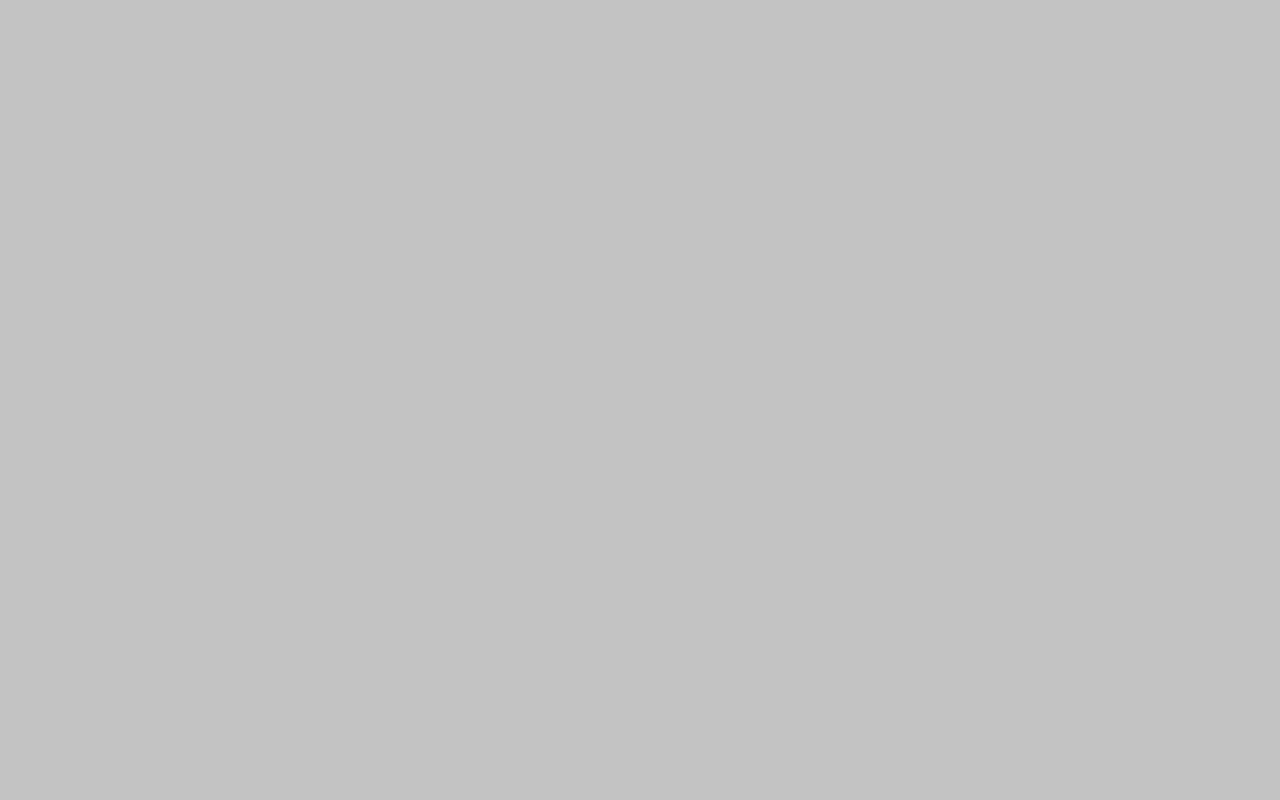
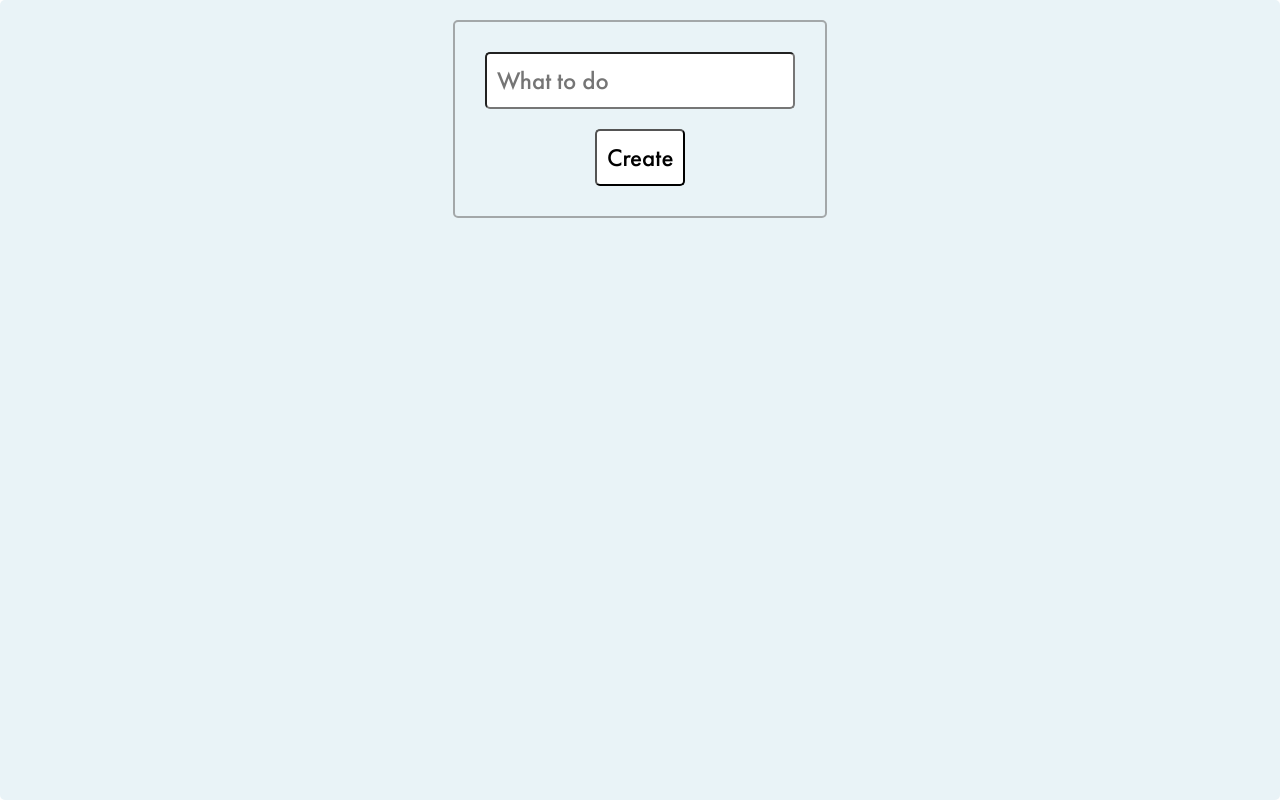
Before and after one commit to VKNagibin/todo-app-hooks-ts, a React (Create React App) app: page / in a window 1280 px wide. Built offline with nearby package versions, Linux system fonts and the light colour scheme.

Commit message:
17:20 12.07.2022 add localStorage

```diff
--- a/package.json
+++ b/package.json
@@ -13,6 +13,7 @@
     "react": "^18.2.0",
     "react-dom": "^18.2.0",
     "react-scripts": "5.0.1",
+    "styled-components": "^5.3.5",
     "typescript": "^4.7.4",
     "web-vitals": "^2.1.4"
   },
@@ -39,5 +40,9 @@
       "last 1 firefox version",
       "last 1 safari version"
     ]
+  },
+  "devDependencies": {
+    "@types/styled-components": "^5.1.25",
+    "nanoid": "^4.0.0"
   }
 }
--- /dev/null
+++ b/src/components/App.tsx
@@ -0,0 +1,110 @@
+import styled from "styled-components";
+import TodoList from "./TodoList";
+import CreateTodo from "./CreateTodo";
+import {nanoid} from "nanoid";
+import {useState, useEffect} from "react";
+
+const AppWrapper = styled.div.attrs({className: "App"})`
+  padding: 20px;
+  width: 100%;
+  min-height: 100vh;
+  background: rgba(134, 190, 208, 0.18);
+  display: flex;
+  flex-direction: column;
+  align-items: center;
+  gap: 50px;
+`
+
+function App() {
+    const [todoArray, setTodoArray] = useState<{content: string, id: string, checked: boolean}[]>([]);
+    const addTodo = (value: string): void => {
+        let prevArray = todoArray.slice();
+        prevArray.push(
+            {
+                content: value,
+                id: nanoid(),
+                checked: false,
+            });
+        setTodoArray(prevArray);
+        setStorageHandler(prevArray);
+    }
+
+    useEffect(() => {
+        try {
+            let json: any = localStorage.getItem("todoArray");
+            json = JSON.parse(json)
+            if (json !== null) {
+                setTodoArray(json)
+            }
+        } catch {
+            localStorage.clear();
+        }
+    },[]);
+
+    const handleDelete = (id: string) => {
+        let prevArray = todoArray.slice();
+        let index = prevArray.findIndex(item => item.id === id);
+        if (index !== -1) {
+            prevArray.splice(index, 1);
+            setTodoArray(prevArray);
+            setStorageHandler(prevArray);
+        }
+    }
+
+    const handleEdit = (id: string, newContent: string) => {
+        let prevArray = todoArray.slice();
+        let index = prevArray.findIndex(item => item.id === id);
+        if (index !== -1) {
+            prevArray[index].content = newContent;
+            setTodoArray(prevArray);
+            setStorageHandler(prevArray);
+        }
+    }
+
+    const handleCheckbox = (id: string) => {
+        let prevArray = todoArray.slice();
+        let index = prevArray.findIndex(item => item.id === id);
+        if (index !== -1) {
+            prevArray[index].checked = !prevArray[index].checked;
+            setTodoArray(prevArray);
+        }
+    }
+
+    const handleMarkAll = () => {
+        let prevArray = todoArray.slice();
+        let haveFalse = prevArray.findIndex(item => item.checked === false);
+        if (haveFalse !== -1) {
+            prevArray.forEach(item => item.checked = true);
+        } else {
+            prevArray.forEach(item => item.checked = false);
+        }
+        setTodoArray(prevArray);
+    }
+
+    const handleDeleteMarked = () => {
+        let prevArray = todoArray.slice();
+        let unmarkedTodos = prevArray.filter(item => item.checked === false);
+        setTodoArray(unmarkedTodos);
+        setStorageHandler(prevArray);
+
+    }
+
+    const setStorageHandler = (todoList: Array<any>): void => {
+        localStorage.setItem("todoArray", JSON.stringify(todoList));
+    }
+
+  return (
+    <AppWrapper>
+      <CreateTodo addTodo={ addTodo } />
+      <TodoList arrayTodos={ todoArray }
+                handleDelete={ handleDelete }
+                handleCheckbox={handleCheckbox}
+                handleEdit={handleEdit}
+                handleMarkAll={handleMarkAll}
+                handleDeleteMarked={handleDeleteMarked}
+      />
+    </AppWrapper>
+  );
+}
+
+export default App;
--- a/src/components/App/App.css
+++ /dev/null
@@ -1,8 +0,0 @@
-.App {
-  width: 100%;
-  height: 100vh;
-  background: rgba(79, 78, 78, 0.34);
-  display: flex;
-  flex-direction: column;
-  align-items: center;
-}
--- a/src/components/App/App.tsx
+++ /dev/null
@@ -1,11 +0,0 @@
-import React from 'react';
-import './App.css';
-
-function App() {
-  return (
-    <div className="App">
-    </div>
-  );
-}
-
-export default App;
--- /dev/null
+++ b/src/components/CreateTodo.tsx
@@ -0,0 +1,58 @@
+import styled from "styled-components";
+import {useState} from "react";
+export {Button};
+
+const Wrapper = styled.div`
+  padding: 30px;
+  min-width: 320px;
+  display: flex;
+  flex-direction: column;
+  align-items: center;
+  gap: 20px;
+  border: 2px solid rgba(103, 101, 101, 0.53);
+`
+
+const Input = styled.input.attrs({type: "text", placeholder: "What to do"})`
+  padding: 10px;
+  will-change: transform;
+  transition: .3s transform;
+
+  &:hover {
+    transform: scale(105%);
+  }
+`
+
+const Button = styled.button`
+  will-change: transform;
+  padding: 10px;
+  transition: .3s transform;
+  cursor: pointer;
+  background: white;
+
+  &:hover {
+    transform: scale(105%);
+  }
+`
+
+type Props = {
+    addTodo: (value: string) => void;
+}
+
+const CreateTodo = (props: Props): JSX.Element => {
+    const [value, setValue] = useState<string>('');
+    const handleClick = (e:React.MouseEvent<HTMLButtonElement>): void => {
+        if (value !== "") {
+            props.addTodo(value);
+            setValue('');
+        }
+    }
+
+    return (
+        <Wrapper>
+            <Input onChange={(e:React.ChangeEvent<HTMLInputElement>) => setValue(e.currentTarget.value)} value={value}/>
+            <Button onClick={handleClick}>Create</Button>
+        </Wrapper>
+    )
+}
+
+export default CreateTodo;
--- /dev/null
+++ b/src/components/TodoList.tsx
@@ -0,0 +1,67 @@
+import styled from "styled-components";
+import TodoListItem from "./TodoListItem";
+import {Button} from "./CreateTodo";
+
+interface IProps {
+    arrayTodos: {
+        content: string,
+        checked: boolean,
+        id: string,
+    }[],
+    handleDelete: (id: string) => void;
+    handleEdit: (id: string, newContent: string) => void;
+    handleCheckbox: (id: string) => void;
+    handleMarkAll: () => void;
+    handleDeleteMarked: () => void;
+}
+
+const TodoListStyled = styled.ul`
+  display: flex;
+  flex-direction: column;
+  gap: 20px;
+  align-items: center;
+`
+
+const TodoList = (props: IProps): JSX.Element | null => {
+    const deleteHandler = (id: string) => {
+        props.handleDelete(id);
+    }
+
+    const deleteMarkedHandler = () => {
+        props.handleDeleteMarked();
+    }
+
+    const checkboxHandler = (id: string) => {
+        props.handleCheckbox(id);
+    }
+
+    const editHandler = (id: string, newContent: string) => {
+        props.handleEdit(id, newContent);
+    }
+
+    const markAllHandler = () => {
+        props.handleMarkAll();
+    }
+
+    return (
+        !props.arrayTodos.length ? null :
+    <TodoListStyled>
+        {
+            props.arrayTodos.map(item => (
+                <TodoListItem deleteHandler={deleteHandler}
+                              editHandler={editHandler}
+                              checkboxHandler={checkboxHandler}
+                              content={item.content}
+                              key={item.id}
+                              id={item.id}
+                              checked={item.checked}
+                />
+            ))
+        }
+        <Button onClick={deleteMarkedHandler}>Delete marked</Button>
+        <Button onClick={markAllHandler}>Mark all</Button>
+    </TodoListStyled>
+    )
+}
+
+export default TodoList;
--- /dev/null
+++ b/src/components/TodoListItem.tsx
@@ -0,0 +1,73 @@
+import styled from "styled-components";
+import {Button} from "./CreateTodo";
+import React from "react";
+
+const ListItem = styled.li`
+  padding: 20px;
+  border: 2px solid rgba(103, 101, 101, 0.53);
+  display: flex;
+  column-gap: 20px;
+  align-items: center;
+  width: 500px;
+`;
+
+const Paragraph = styled.p`
+  font-size: 1.3rem;
+  width: 60%;
+  overflow: auto;
+`;
+
+const Checkbox = styled.input.attrs({type: "checkbox"})`
+    transform: scale(200%);
+    cursor: pointer;
+`
+
+const BtnGroup = styled.div`
+  display: flex;
+  justify-content: space-between;
+  gap: 20px;
+`
+
+interface IProps {
+    id: string;
+    content: string;
+    checked: boolean;
+    deleteHandler: (id: string) => void;
+    editHandler: (id: string, newContent: string) => void;
+    checkboxHandler: (id: string) => void;
+}
+
+const TodoList = (props: IProps): JSX.Element => {
+    const handleDelete = () => {
+        props.deleteHandler(props.id);
+    };
+
+    const handleEdit = () => {
+        let promptValue = prompt("Edit task");
+        if (promptValue !== null &&
+            promptValue.trim() !== '' &&
+            promptValue !== props.content) {
+            props.editHandler(props.id, promptValue);
+        }
+    };
+
+    const handleCheckbox = (e: React.ChangeEvent<HTMLInputElement>) => {
+        props.checkboxHandler(props.id);
+    }
+
+    return(
+    <ListItem className={props.checked ? "checked": ""}>
+        <Checkbox onChange={handleCheckbox} checked={props.checked}/>
+        <Paragraph>
+            {props.content}
+        </Paragraph>
+        <BtnGroup>
+            <Button onClick={handleEdit}>Edit</Button>
+            <Button onClick={handleDelete}>Delete</Button>
+        </BtnGroup>
+    </ListItem>
+    )
+
+}
+
+export default TodoList;
--- a/src/index.css
+++ b/src/index.css
@@ -1,8 +1,18 @@
 @import "assets/fonts/FuturaPTMedium.css";
 
 * {
+  border-radius: 5px;
   margin: 0;
   padding: 0;
   box-sizing: border-box;
   font-family: 'FuturaPTWebMedium';
+  font-size: 25px;
 }
+
+.checked p {
+  text-decoration: line-through;
+}
+
+.checked {
+  opacity: .3;
+}
--- a/src/index.tsx
+++ b/src/index.tsx
@@ -1,7 +1,7 @@
 import React from 'react';
 import ReactDOM from 'react-dom/client';
 import './index.css';
-import App from './components/App/App';
+import App from './components/App';
 
 const root = ReactDOM.createRoot(
   document.getElementById('root') as HTMLElement
```
Also changed, not shown: 1 other file (tests, documents, lock files or other folders).
